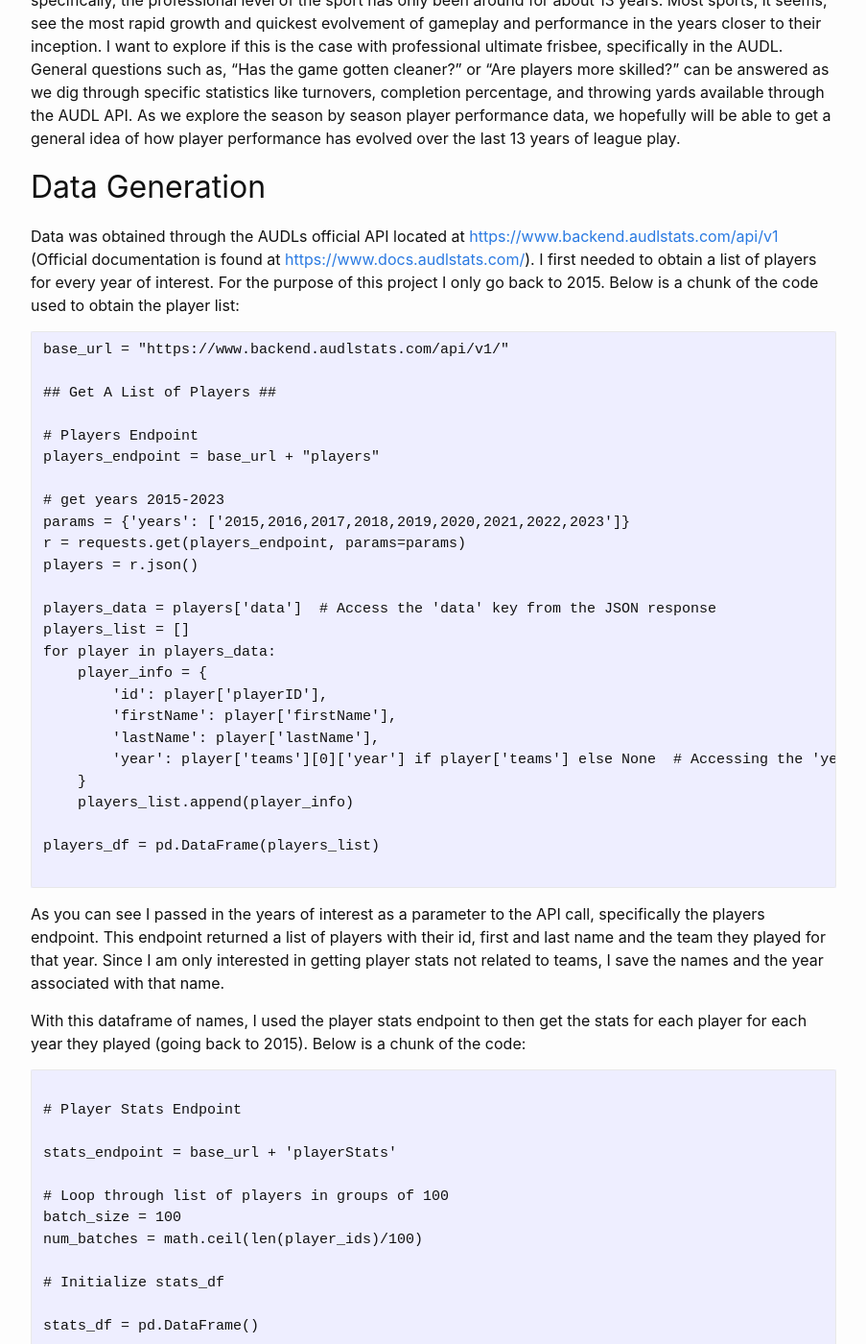
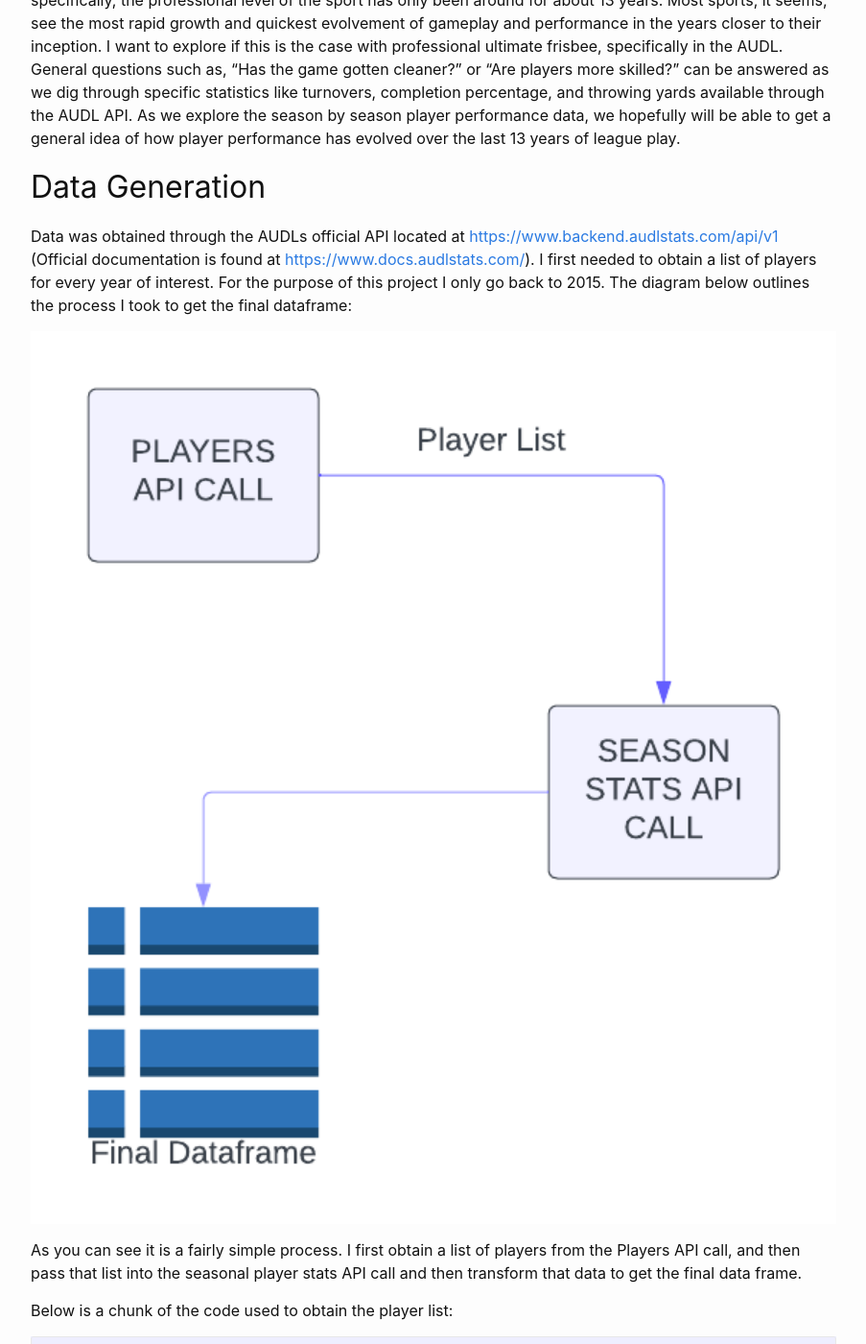
Before and after one commit to 22ermiller/blog, a Jekyll site: the page built from _posts/2023-12-01-project-data-generation.md, in a window 1280 px wide and 1400 px high, scrolled down 504 px. Shown: the whole window at 96% size, without its empty margins (188-1091 px from the left). Built offline with Jekyll 4.4.1, drawn with Linux system fonts in a browser that asks for light colours; comment, search, counter and statistics services are not loaded.

Commit message:
blog edits

````diff
--- a/_posts/2023-12-01-project-data-generation.md
+++ b/_posts/2023-12-01-project-data-generation.md
@@ -12,7 +12,13 @@ The AUDL is a professional ultimate frisbee league that started in 2010. This me
 
 ## Data Generation
 
-Data was obtained through the AUDLs official API located at <a href="https://www.backend.audlstats.com/api/v1" target="_blank">https://www.backend.audlstats.com/api/v1</a> (Official documentation is found at <a href="https://www.docs.audlstats.com/" target="_blank">https://www.docs.audlstats.com/</a>). I first needed to obtain a list of players for every year of interest. For the purpose of this project I only go back to 2015. Below is a chunk of the code used to obtain the player list:
+Data was obtained through the AUDLs official API located at <a href="https://www.backend.audlstats.com/api/v1" target="_blank">https://www.backend.audlstats.com/api/v1</a> (Official documentation is found at <a href="https://www.docs.audlstats.com/" target="_blank">https://www.docs.audlstats.com/</a>). I first needed to obtain a list of players for every year of interest. For the purpose of this project I only go back to 2015. The diagram below outlines the process I took to get the final dataframe:
+
+<img src="{{site.url}}/{{site.baseurl}}/assets/images/Flowcharts.png" alt="" style="width:1000px;"/>
+
+As you can see it is a fairly simple process. I first obtain a list of players from the Players API call, and then pass that list into the seasonal player stats API call and then transform that data to get the final data frame.
+
+Below is a chunk of the code used to obtain the player list:
 
 ```
 base_url = "https://www.backend.audlstats.com/api/v1/"
````
Also changed, not shown: assets/images/Flowcharts.png (added).
